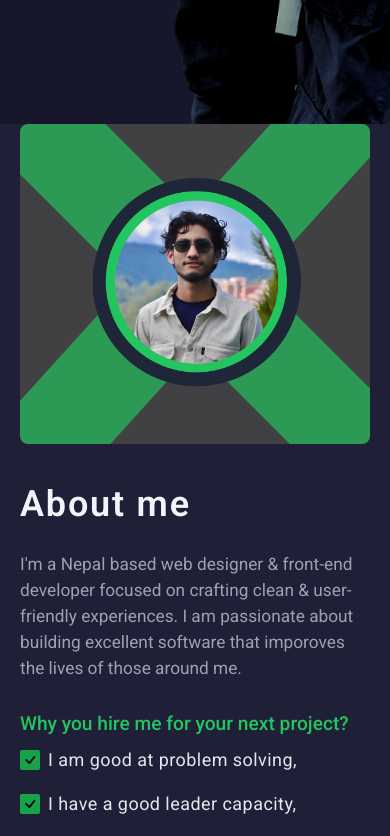
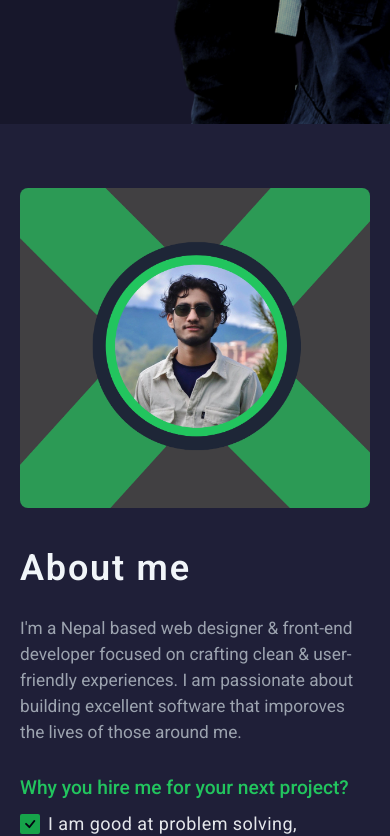
Before and after one commit to gokarna123-goku/m_portfolio, a React (Vite) app: page / in a window 390 px wide. Shown: the part 720-1556 px from the top of the page. Built offline with nearby package versions, Linux system fonts and the light colour scheme.

Commit message:
changes the about section

```diff
--- a/src/components/About/About.jsx
+++ b/src/components/About/About.jsx
@@ -5,7 +5,7 @@ import { Check } from "react-bootstrap-icons";
 const About = () => {
   return (
     <>
-      <div className="lg:p-32 md:p-10 sm:px-5 px-5" id="about">
+      <div className="lg:p-32 md:p-10 sm:px-5 px-5 p-16" id="about">
         <div className="flex items-center justify-between gap-10 lg:flex-row md:flex-row sm:flex-col flex-col">
           <div className="lg:w-[43%] md:w-[43%] sm:w-full w-full lg:h-[34rem] md:h-[34rem] sm:h-[22rem] h-[20rem]  bg-green-800/10 rounded-md">
             <img
--- a/src/components/Portfolio/Portfolio.jsx
+++ b/src/components/Portfolio/Portfolio.jsx
@@ -4,7 +4,7 @@ import SinglePortfolio from "./SinglePortfolio/SinglePortfolio";
 const Portfolio = () => {
   return (
     <>
-      <div className="lg:px-32 md:px-16 sm:px-5 px-5 p-16 ">
+      <div className="lg:px-32 md:px-16 sm:px-5 px-5 p-16">
         <h1 className="text-slate-100 lg:text-5xl md:text-5xl sm:text-4xl text-4xl text-center font-extrabold tracking-wider mb-12">
           Our Works
         </h1>
```
